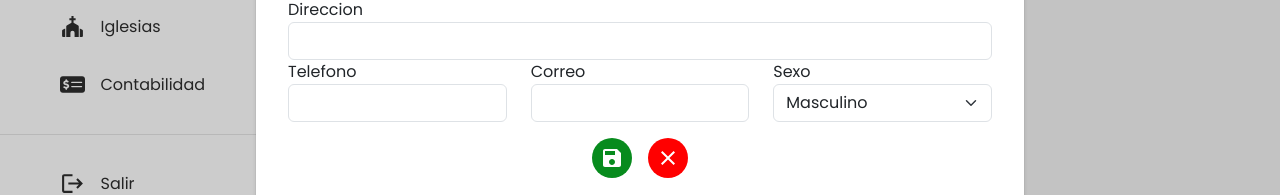
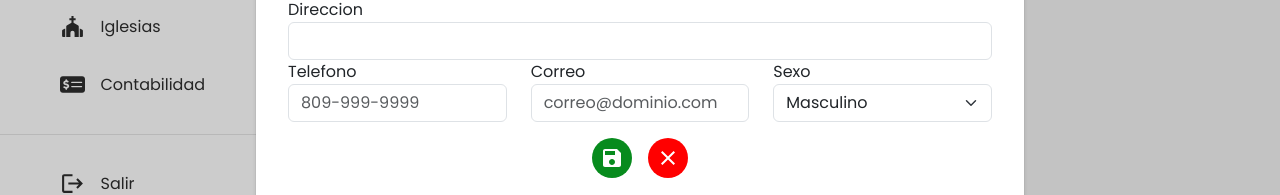
Before and after one commit to Jamtgoner/ministerios, a React (Vite) app in the folder client/: page /feligreses in a window 1280 px wide. Both pictures are taken after a click on the button 336 px from the left and 92 px from the top of the page. Shown: the part 343-538 px from the top of the page. Built offline with nearby package versions, Linux system fonts and the light colour scheme; no server answers.

Commit message:
agregando mascara de campo telefono y placeholder de algunos campos

```diff
--- a/client/package.json
+++ b/client/package.json
@@ -17,6 +17,7 @@
     "react-dom": "^18.2.0",
     "react-hook-form": "^7.51.3",
     "react-icons": "^5.0.1",
+    "react-input-mask": "^2.0.4",
     "react-router-dom": "^6.22.3",
     "styled-components": "^6.1.8"
   },
--- a/client/src/components/ModalC.jsx
+++ b/client/src/components/ModalC.jsx
@@ -6,9 +6,9 @@ import CloseIcon from "@mui/icons-material/Close";
 import IconButton from "@mui/material/IconButton";
 import SaveIcon from "@mui/icons-material/Save";
 import Stack from "@mui/material/Stack";
+import InputMask from "react-input-mask";
 
 import { useForm } from "react-hook-form";
-import { Col, Row } from "antd";
 
 export default function ModalC({ open, handleClose }) {
   const {
@@ -95,17 +95,14 @@ export default function ModalC({ open, handleClose }) {
 
           <div className="col-md-4">
             <label>Telefono</label>
-            <input
-              type="tel"
-              name="telefono"
-              data-inputmask="'mask': '999-999-9999'"
-              inputmode="numeric"
+
+            <InputMask
+              mask="999-999-9999"
+              maskChar=""
+              placeholder="809-999-9999"
               className="form-control"
               {...register("telefono", {
-                required: {
-                  value: true,
-                  message: "El telefono es un campo obligatorio",
-                },
+                required: "El teléfono es un campo obligatorio",
               })}
             />
             {errors.telefono && <span>{errors.telefono.message}</span>}
@@ -116,6 +113,7 @@ export default function ModalC({ open, handleClose }) {
             <input
               type="email"
               name="correo"
+              placeholder="correo@dominio.com"
               className="form-control"
               {...register("correo")}
             />
```
Also changed, not shown: 1 other file (tests, documents, lock files or other folders).
